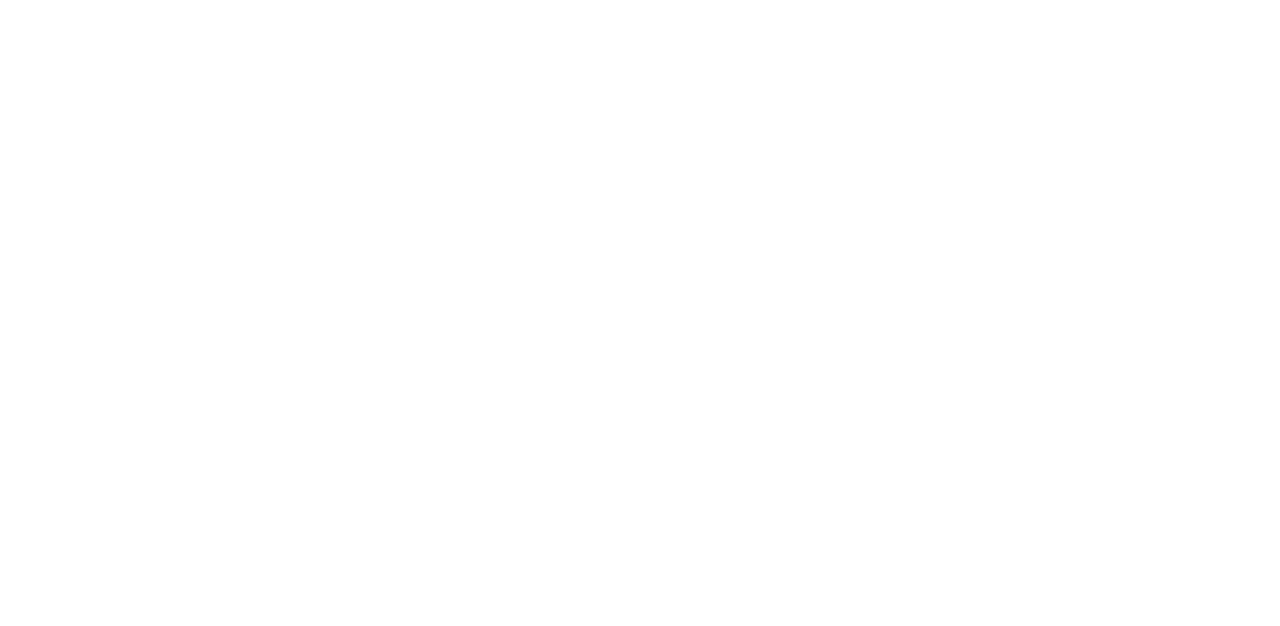
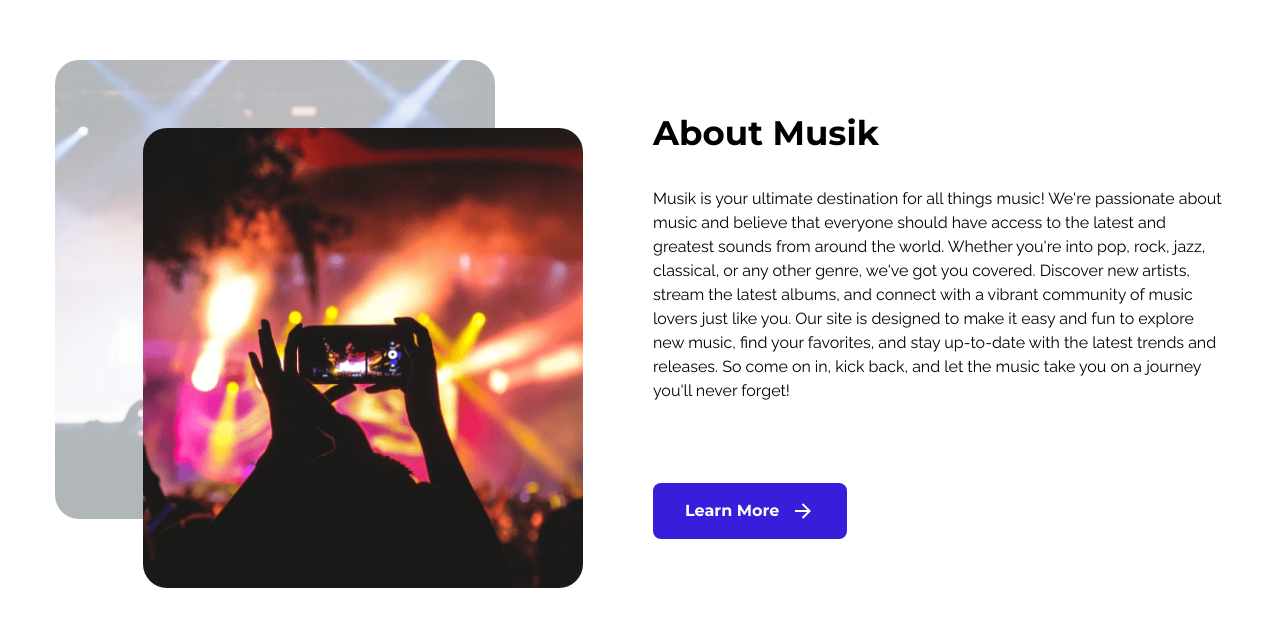
Before and after one commit to late-exairu/musik, a React (Vite) app: page / in a window 1280 px wide. Shown: the part 1591-2217 px from the top of the page. Before the commit the page ends 1523 px from the top, so only its background shows below. Built offline with nearby package versions, Linux system fonts and the light colour scheme.

Commit message:
Add About section

```diff
--- /dev/null
+++ b/src/components/About.jsx
@@ -0,0 +1,38 @@
+import React from "react";
+import Button from "./Button";
+import Icons from "./Icons";
+
+export default function About({ title, description, button, images }) {
+  return (
+    <section className="pb-10 pt-16 sm:pb-16 sm:pt-20 md:pt-24 lg:pb-28 lg:pt-28 xl:pt-32">
+      <div className="container flex flex-col gap-10 md:flex-row md:gap-[70px]">
+        <div className="relative mx-auto flex aspect-square items-end justify-end self-start md:w-[48%]">
+          <img
+            className="absolute left-0 top-0 w-5/6 rounded-lg opacity-30"
+            src={images[1].url}
+            alt={images[1].title}
+          />
+          <img
+            className="relative block w-5/6 rounded-lg"
+            src={images[0].url}
+            alt={images[0].title}
+          />
+        </div>
+
+        <div className="md:flex md:w-[52%] md:flex-col md:justify-center">
+          <h3 className="mb-4 font-headline text-xl font-bold sm:mb-6 md:text-2xl lg:mb-7 xl:text-3xl">
+            {title}
+          </h3>
+          <div className="text-sm font-thin md:text-base">{description}</div>
+          <Button
+            className="mr-auto mt-5 inline-flex gap-3 bg-blue md:mt-12 lg:mt-20"
+            link={button.link}
+          >
+            {button.text}
+            <Icons icon="arrow" />
+          </Button>
+        </div>
+      </div>
+    </section>
+  );
+}
--- a/src/components/Categories.jsx
+++ b/src/components/Categories.jsx
@@ -5,7 +5,7 @@ import Icons from "./Icons";
 
 export default function Categories({ title, categoriesList }) {
   return (
-    <section className="pb-10 pt-16 sm:pb-0 sm:pt-20 md:pt-24 lg:pb-28 lg:pt-32 xl:pt-40">
+    <section className="pb-10 pt-16 sm:pb-16 sm:pt-20 md:pt-24 lg:pb-28 lg:pt-32 xl:pt-40">
       <div className="container">
         <h3 className="mb-4 font-headline text-xl font-bold sm:mb-6 md:text-2xl lg:mb-10 xl:mb-14 xl:text-3xl">
           {title}
--- a/src/components/Icons.jsx
+++ b/src/components/Icons.jsx
@@ -128,6 +128,31 @@ const Jazz = ({ className }) => {
   );
 };
 
+const Arrow = ({ className }) => {
+  return (
+    <svg
+      className={className}
+      width={24}
+      height={24}
+      viewBox="0 0 24 24"
+      fill="none"
+      xmlns="http://www.w3.org/2000/svg"
+    >
+      <g clipPath="url(#clip0_1689_42)">
+        <path
+          d="M16.172 11L10.808 5.63598L12.222 4.22198L20 12L12.222 19.778L10.808 18.364L16.172 13H4V11H16.172Z"
+          fill="white"
+        />
+      </g>
+      <defs>
+        <clipPath id="clip0_1689_42">
+          <rect width={24} height={24} fill="white" />
+        </clipPath>
+      </defs>
+    </svg>
+  );
+};
+
 const iconsSet = {
   chevron: Chevron,
   play: Play,
@@ -136,6 +161,7 @@ const iconsSet = {
   instrumental: Instrumental,
   rock: Rock,
   jazz: Jazz,
+  arrow: Arrow,
 };
 
 export default function Icons({ icon, className }) {
--- a/src/data/data.json
+++ b/src/data/data.json
@@ -140,6 +140,25 @@
             "description": "Music characterized by improvisation, syncopated rhythms, and a wide variety of musical instruments, including trumpet, saxophone, piano, bass, and drums."
           }
         ]
+      },
+      "about": {
+        "images": [
+          {
+            "url": "./about_1.png",
+            "title": "about_1"
+          },
+          {
+            "url": "./about_2.png",
+            "title": "about_2"
+          }
+        ],
+        "title": "About Musik",
+        "description": "Musik is your ultimate destination for all things music! We're passionate about music and believe that everyone should have access to the latest and greatest sounds from around the world. Whether you're into pop, rock, jazz, classical, or any other genre, we've got you covered. Discover new artists, stream the latest albums, and connect with a vibrant community of music lovers just like you. Our site is designed to make it easy and fun to explore new music, find your favorites, and stay up-to-date with the latest trends and releases. So come on in, kick back, and let the music take you on a journey you'll never forget!",
+        "button": {
+          "text": "Learn More",
+          "link": "/about",
+          "icon": "arrow"
+        }
       }
     }
   }
--- a/src/pages/Home.jsx
+++ b/src/pages/Home.jsx
@@ -1,11 +1,13 @@
 import Hero from "../components/Hero";
 import Categories from "../components/Categories";
+import About from "../components/About";
 
-export default function Home({ hero, categories }) {
+export default function Home({ hero, categories, about }) {
   return (
     <>
       <Hero {...hero} />
       <Categories {...categories} />
+      <About {...about} />
     </>
   );
 }
```
Also changed, not shown: public/about_1.png (added), public/about_2.png (added).
